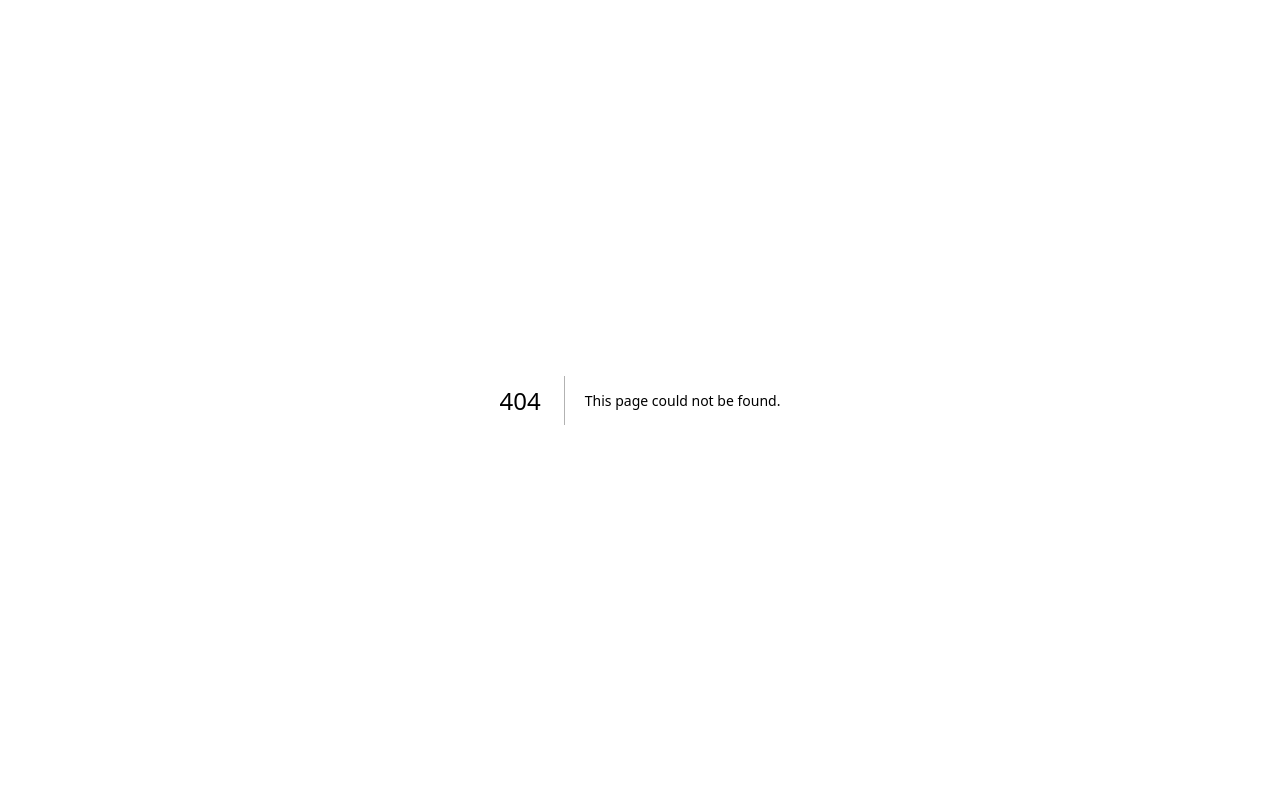
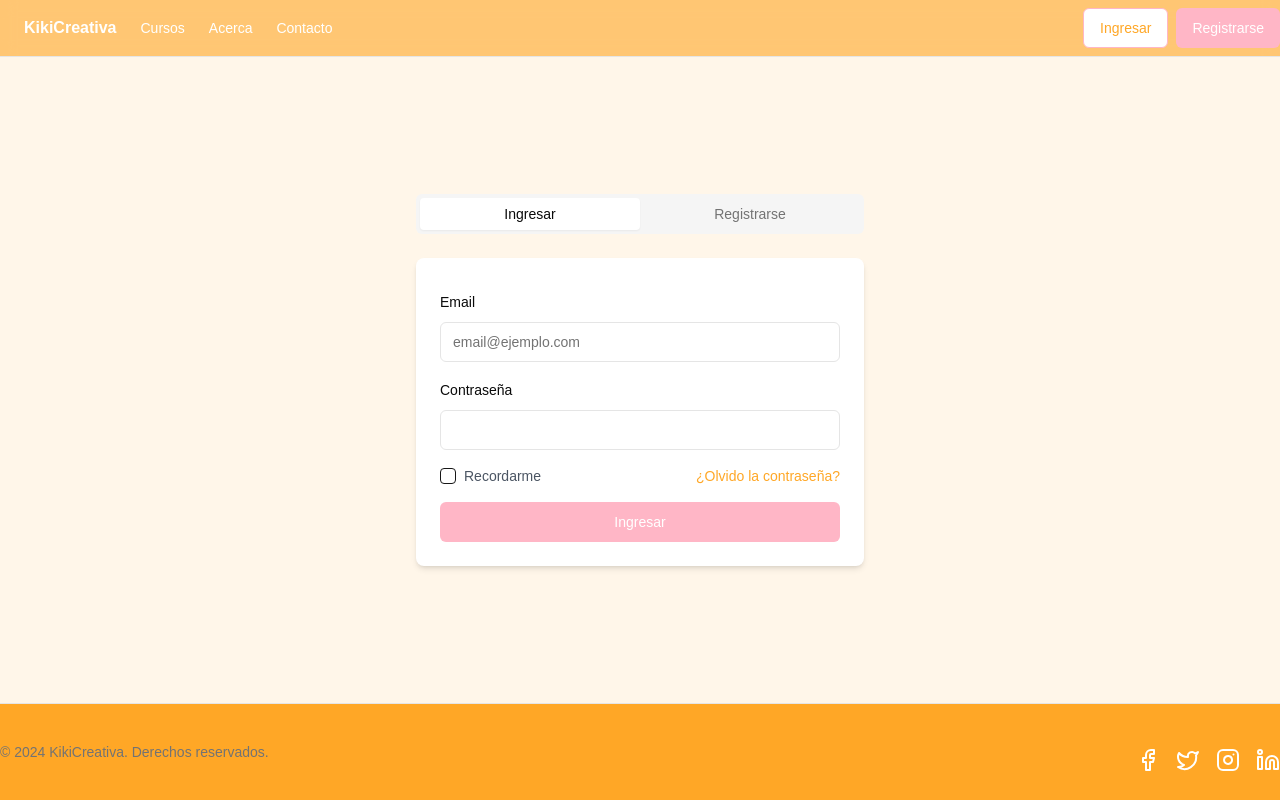
Before and after one commit to sotech/venta-cursos, a Next.js app: page /login in a window 1280 px wide. Before the commit this address had no page. Built offline with nearby package versions, Linux system fonts and the light colour scheme.

Commit message:
Vista: Login Agregados paquetes de diferentes componentes Agregada vista login Actualizados links del header a la nueva vista

```diff
--- a/package.json
+++ b/package.json
@@ -9,7 +9,10 @@
     "lint": "next lint"
   },
   "dependencies": {
+    "@radix-ui/react-checkbox": "^1.1.3",
+    "@radix-ui/react-label": "^2.1.1",
     "@radix-ui/react-slot": "^1.1.0",
+    "@radix-ui/react-tabs": "^1.1.2",
     "class-variance-authority": "^0.7.0",
     "clsx": "^2.1.1",
     "framer-motion": "^11.11.13",
--- /dev/null
+++ b/src/app/login/page.tsx
@@ -0,0 +1,90 @@
+'use client'
+
+import { useEffect, useState } from 'react'
+import Link from 'next/link'
+import { Button } from "@/components/ui/button"
+import { Input } from "@/components/ui/input"
+import { Label } from "@/components/ui/label"
+import { Tabs, TabsContent, TabsList, TabsTrigger } from "@/components/ui/tabs"
+import { Checkbox } from "@/components/ui/checkbox"
+import Header from '../sections/header'
+import Footer from '../sections/Footer'
+import { useSearchParams } from 'next/navigation'
+
+export default function LoginRegister() {
+    const searchParams = useSearchParams()
+    const initialTab = searchParams.get('tab') || 'login'
+
+    const [activeTab, setActiveTab] = useState(initialTab)
+
+    useEffect(() => {
+        const actualTab = searchParams.get('tab') || 'login';
+        setActiveTab(actualTab);
+    }, [searchParams])
+
+    return (
+        <div className="flex flex-col min-h-screen bg-[#FFA726]/10">
+            <Header />
+            <main className="flex-1 flex items-center justify-center py-12 px-4">
+                <div className="w-full max-w-md">
+                    <Tabs value={activeTab} onValueChange={setActiveTab} className="w-full">
+                        <TabsList className="grid w-full grid-cols-2">
+                            <TabsTrigger value="login">Ingresar</TabsTrigger>
+                            <TabsTrigger value="register">Registrarse</TabsTrigger>
+                        </TabsList>
+                        <div className="mt-6 bg-white rounded-lg shadow-md p-6">
+                            <TabsContent value="login">
+                                <form onSubmit={(e) => e.preventDefault()}>
+                                    <div className="space-y-4">
+                                        <div className="space-y-2">
+                                            <Label htmlFor="email">Email</Label>
+                                            <Input id="email" type="email" placeholder="email@ejemplo.com" required />
+                                        </div>
+                                        <div className="space-y-2">
+                                            <Label htmlFor="password">Contraseña</Label>
+                                            <Input id="password" type="password" required />
+                                        </div>
+                                        <div className="flex items-center justify-between">
+                                            <div className="flex items-center space-x-2">
+                                                <Checkbox id="remember" />
+                                                <label htmlFor="remember" className="text-sm text-gray-600">Recordarme</label>
+                                            </div>
+                                            <Link href="#" className="text-sm text-[#FFA726] hover:underline">
+                                                ¿Olvido la contraseña?
+                                            </Link>
+                                        </div>
+                                        <Button type="submit" className="w-full bg-[#FFB6C6] hover:bg-[#FFB6C6]/90 text-white">
+                                            Ingresar
+                                        </Button>
+                                    </div>
+                                </form>
+                            </TabsContent>
+                            <TabsContent value="register">
+                                <form onSubmit={(e) => e.preventDefault()}>
+                                    <div className="space-y-4">
+                                        <div className="space-y-2">
+                                            <Label htmlFor="register-email">Email</Label>
+                                            <Input id="register-email" type="email" placeholder="m@example.com" required />
+                                        </div>
+                                        <div className="space-y-2">
+                                            <Label htmlFor="register-password">Contraseña</Label>
+                                            <Input id="register-password" type="password" required />
+                                        </div>
+                                        <div className="space-y-2">
+                                            <Label htmlFor="confirm-password">Confirmar contraseña</Label>
+                                            <Input id="confirm-password" type="password" required />
+                                        </div>
+                                        <Button type="submit" className="w-full bg-[#FFB6C6] hover:bg-[#FFB6C6]/90 text-white">
+                                            Registrarsese
+                                        </Button>
+                                    </div>
+                                </form>
+                            </TabsContent>
+                        </div>
+                    </Tabs>
+                </div>
+            </main>
+            <Footer />
+        </div>
+    )
+}
--- a/src/app/sections/header.tsx
+++ b/src/app/sections/header.tsx
@@ -19,10 +19,16 @@ function Header() {
         </div>
         <div className="flex flex-1 items-center justify-between space-x-2 md:justify-end">
           <div className="w-full flex-1 md:w-auto md:flex-none">
+            <Link href="/login" passHref>
               <Button variant="outline" className="mr-2 border-[#FFB6C6] text-[#FFA726] hover:bg-[#FFB6C6]/10">
                 Ingresar
               </Button>
-              <Button className="bg-[#FFB6C6] hover:bg-[#FFB6C6]/90 text-white">Registrarse</Button>
+            </Link>
+            <Link href="/login?tab=register" passHref>
+              <Button className="bg-[#FFB6C6] hover:bg-[#FFB6C6]/90 text-white">
+                Registrarse
+              </Button>
+            </Link>
           </div>
         </div>
       </div>
--- /dev/null
+++ b/src/components/ui/checkbox.tsx
@@ -0,0 +1,30 @@
+"use client"
+
+import * as React from "react"
+import * as CheckboxPrimitive from "@radix-ui/react-checkbox"
+import { Check } from "lucide-react"
+
+import { cn } from "@/lib/utils"
+
+const Checkbox = React.forwardRef<
+  React.ElementRef<typeof CheckboxPrimitive.Root>,
+  React.ComponentPropsWithoutRef<typeof CheckboxPrimitive.Root>
+>(({ className, ...props }, ref) => (
+  <CheckboxPrimitive.Root
+    ref={ref}
+    className={cn(
+      "peer h-4 w-4 shrink-0 rounded-sm border border-primary ring-offset-background focus-visible:outline-none focus-visible:ring-2 focus-visible:ring-ring focus-visible:ring-offset-2 disabled:cursor-not-allowed disabled:opacity-50 data-[state=checked]:bg-primary data-[state=checked]:text-primary-foreground",
+      className
+    )}
+    {...props}
+  >
+    <CheckboxPrimitive.Indicator
+      className={cn("flex items-center justify-center text-current")}
+    >
+      <Check className="h-4 w-4" />
+    </CheckboxPrimitive.Indicator>
+  </CheckboxPrimitive.Root>
+))
+Checkbox.displayName = CheckboxPrimitive.Root.displayName
+
+export { Checkbox }
--- /dev/null
+++ b/src/components/ui/input.tsx
@@ -0,0 +1,22 @@
+import * as React from "react"
+
+import { cn } from "@/lib/utils"
+
+const Input = React.forwardRef<HTMLInputElement, React.ComponentProps<"input">>(
+  ({ className, type, ...props }, ref) => {
+    return (
+      <input
+        type={type}
+        className={cn(
+          "flex h-10 w-full rounded-md border border-input bg-background px-3 py-2 text-base ring-offset-background file:border-0 file:bg-transparent file:text-sm file:font-medium file:text-foreground placeholder:text-muted-foreground focus-visible:outline-none focus-visible:ring-2 focus-visible:ring-ring focus-visible:ring-offset-2 disabled:cursor-not-allowed disabled:opacity-50 md:text-sm",
+          className
+        )}
+        ref={ref}
+        {...props}
+      />
+    )
+  }
+)
+Input.displayName = "Input"
+
+export { Input }
--- /dev/null
+++ b/src/components/ui/label.tsx
@@ -0,0 +1,26 @@
+"use client"
+
+import * as React from "react"
+import * as LabelPrimitive from "@radix-ui/react-label"
+import { cva, type VariantProps } from "class-variance-authority"
+
+import { cn } from "@/lib/utils"
+
+const labelVariants = cva(
+  "text-sm font-medium leading-none peer-disabled:cursor-not-allowed peer-disabled:opacity-70"
+)
+
+const Label = React.forwardRef<
+  React.ElementRef<typeof LabelPrimitive.Root>,
+  React.ComponentPropsWithoutRef<typeof LabelPrimitive.Root> &
+    VariantProps<typeof labelVariants>
+>(({ className, ...props }, ref) => (
+  <LabelPrimitive.Root
+    ref={ref}
+    className={cn(labelVariants(), className)}
+    {...props}
+  />
+))
+Label.displayName = LabelPrimitive.Root.displayName
+
+export { Label }
--- /dev/null
+++ b/src/components/ui/tabs.tsx
@@ -0,0 +1,55 @@
+"use client"
+
+import * as React from "react"
+import * as TabsPrimitive from "@radix-ui/react-tabs"
+
+import { cn } from "@/lib/utils"
+
+const Tabs = TabsPrimitive.Root
+
+const TabsList = React.forwardRef<
+  React.ElementRef<typeof TabsPrimitive.List>,
+  React.ComponentPropsWithoutRef<typeof TabsPrimitive.List>
+>(({ className, ...props }, ref) => (
+  <TabsPrimitive.List
+    ref={ref}
+    className={cn(
+      "inline-flex h-10 items-center justify-center rounded-md bg-muted p-1 text-muted-foreground",
+      className
+    )}
+    {...props}
+  />
+))
+TabsList.displayName = TabsPrimitive.List.displayName
+
+const TabsTrigger = React.forwardRef<
+  React.ElementRef<typeof TabsPrimitive.Trigger>,
+  React.ComponentPropsWithoutRef<typeof TabsPrimitive.Trigger>
+>(({ className, ...props }, ref) => (
+  <TabsPrimitive.Trigger
+    ref={ref}
+    className={cn(
+      "inline-flex items-center justify-center whitespace-nowrap rounded-sm px-3 py-1.5 text-sm font-medium ring-offset-background transition-all focus-visible:outline-none focus-visible:ring-2 focus-visible:ring-ring focus-visible:ring-offset-2 disabled:pointer-events-none disabled:opacity-50 data-[state=active]:bg-background data-[state=active]:text-foreground data-[state=active]:shadow-sm",
+      className
+    )}
+    {...props}
+  />
+))
+TabsTrigger.displayName = TabsPrimitive.Trigger.displayName
+
+const TabsContent = React.forwardRef<
+  React.ElementRef<typeof TabsPrimitive.Content>,
+  React.ComponentPropsWithoutRef<typeof TabsPrimitive.Content>
+>(({ className, ...props }, ref) => (
+  <TabsPrimitive.Content
+    ref={ref}
+    className={cn(
+      "mt-2 ring-offset-background focus-visible:outline-none focus-visible:ring-2 focus-visible:ring-ring focus-visible:ring-offset-2",
+      className
+    )}
+    {...props}
+  />
+))
+TabsContent.displayName = TabsPrimitive.Content.displayName
+
+export { Tabs, TabsList, TabsTrigger, TabsContent }
```
Also changed, not shown: 1 other file (tests, documents, lock files or other folders). Lines whose indentation alone changed are shown as unchanged.
